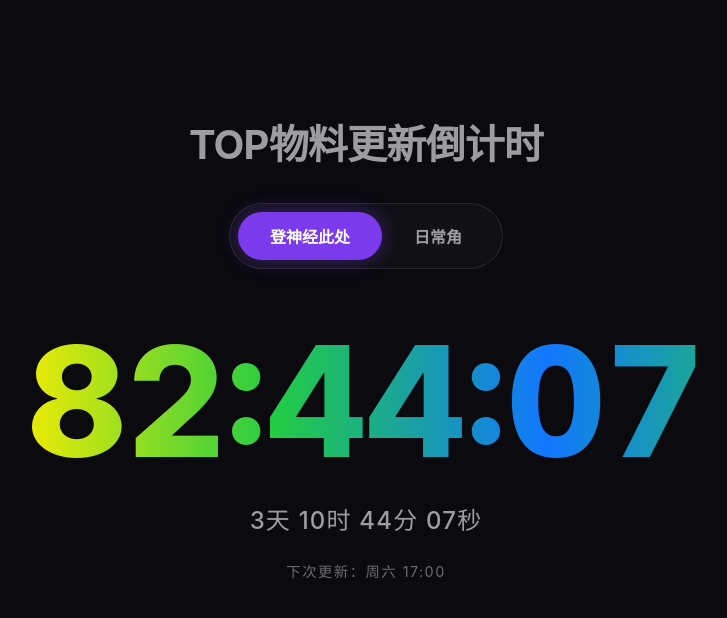
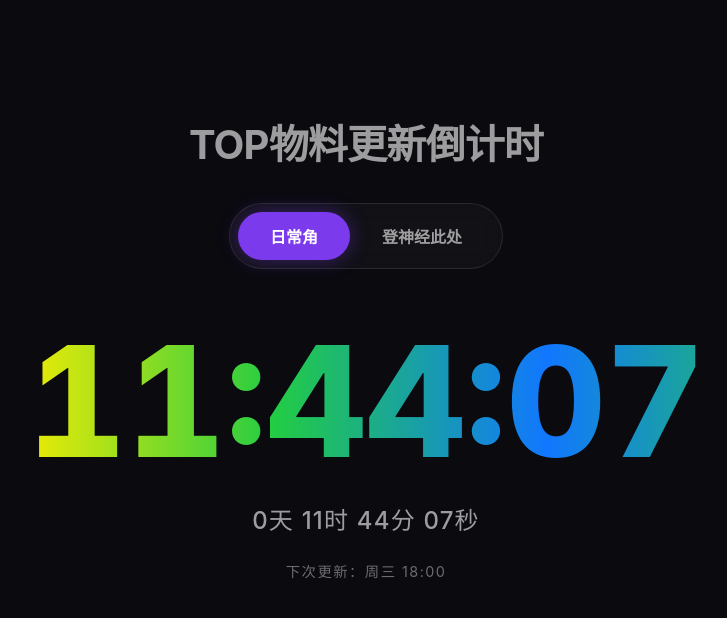
Before and after one commit to Q27Q/top-site, a plain HTML site: page index.html in a window 1280 px wide. Shown: the top 618 px of the page, without its empty margins (274-1001 px from the left). Drawn offline with Linux system fonts and the light colour scheme.

Commit message:
Swap button labels and update countdown logic

```diff
--- a/index.html
+++ b/index.html
@@ -169,8 +169,8 @@
         <h1>TOP物料更新倒计时</h1>
 
         <div class="tabs">
-            <button class="tab-btn active" onclick="switchTab(0)">登神经此处</button>
-            <button class="tab-btn" onclick="switchTab(1)">日常角</button>
+            <button class="tab-btn active" onclick="switchTab(0)">日常角</button>
+            <button class="tab-btn" onclick="switchTab(1)">登神经此处</button>
         </div>
 
         <div class="countdown-main" id="main-time">00:00:00</div>
@@ -191,8 +191,8 @@
 
     <script>
         const targets = [
-            { name: "登神经此处", day: 6, hour: 17, label: "下次更新：周六 17:00" },
-            { name: "日常角",     day: 3, hour: 18, label: "下次更新：周三 18:00" }
+            { name: "日常角", day: 3, hour: 18, label: "下次更新：周三 18:00" },
+            { name: "登神经此处", finished: true, label: "已完结" }
         ];
         let currentIndex = 0;
 
@@ -206,9 +206,16 @@
         }
 
         function updateCountdown() {
-            const now        = new Date();
-            const targetDate = getNextTarget(targets[currentIndex]);
-            const diff       = targetDate - now;
+            const target = targets[currentIndex];
+
+            if (target.finished) {
+                document.getElementById('main-time').innerText = "已完结";
+                return;
+            }
+
+            const now = new Date();
+            const targetDate = getNextTarget(target);
+            const diff = targetDate - now;
 
             if (diff <= 0) {
                 document.getElementById('main-time').innerText = "00:00:00";
```
